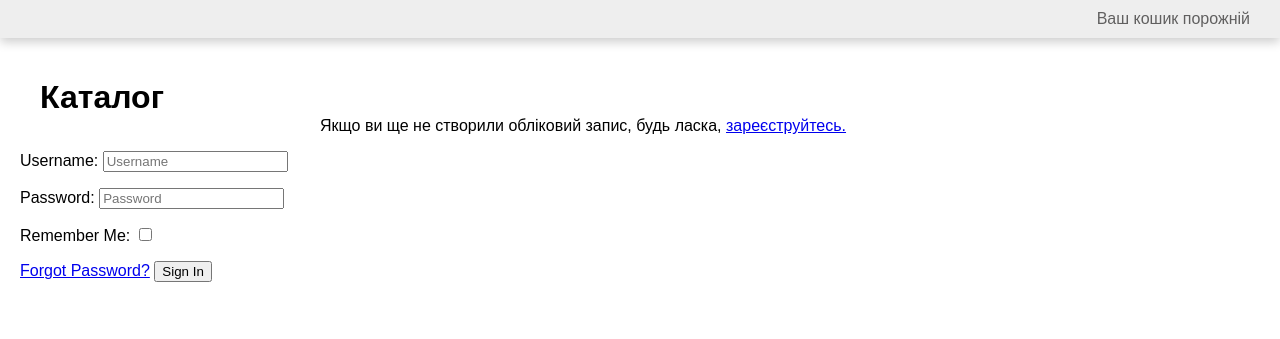
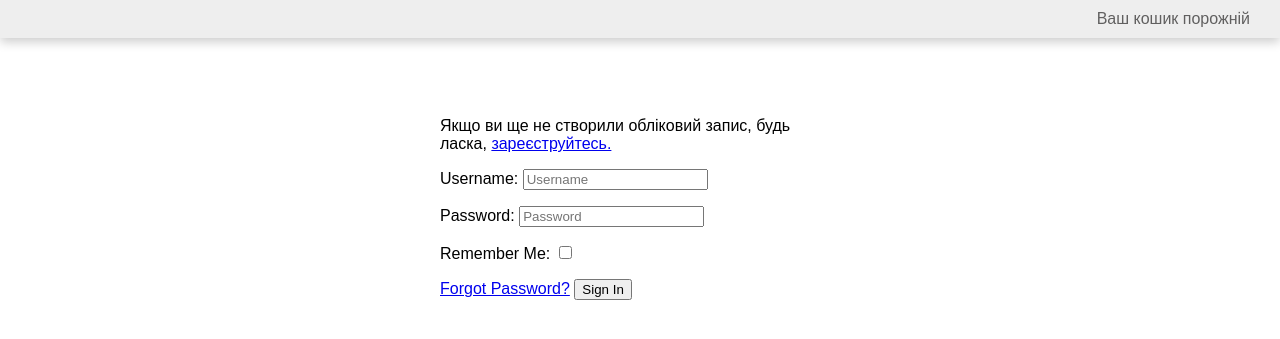
Before and after one commit to ZhankovVG/Online_Store_and_DRF, a Django app: page /accounts/login/ in a window 1280 px wide. Shown: the part 41-380 px from the top of the page. Run offline with Django 4.2, Linux system fonts and the light colour scheme.

Commit message:
error correction

```diff
--- a/shop/static/shop/css/base.css
+++ b/shop/static/shop/css/base.css
@@ -194,3 +194,31 @@ body {
 }
 
 /* product detail end */
+
+
+/* account_logout,login,signup start */
+
+.content-wrapper {
+  display: flex;
+  justify-content: center;
+  align-items: center;
+}
+
+.container-fluid {
+  width: 100%;
+  max-width: 400px;
+}
+
+.card {
+  margin-bottom: 1rem;
+}
+
+.card-header {
+  text-align: center;
+}
+
+.well {
+  margin-bottom: 1rem;
+}
+
+/* account_logout,login,signup end */
--- a/shop/templates/shop/base.html
+++ b/shop/templates/shop/base.html
@@ -38,18 +38,7 @@
             Ваш кошик порожній
         </div>
     </div>
-    <div class="sidebar">
-        <h1>Каталог</h1>
-        {% for cat in categories %}
-        <ul>
-            <li>
-                <a href="{{ cat.get_absolute_url }}"><br>
-                    {{ cat.name }}
-                </a>
-            </li>
-        </ul>
-        {% endfor %}
-    </div>
+
     <div class="content">
         {% block content %}
         {% endblock %}
```
Also changed, not shown: shop/templates/shop/product_list.html (+13 -0 lines), db.sqlite3.
